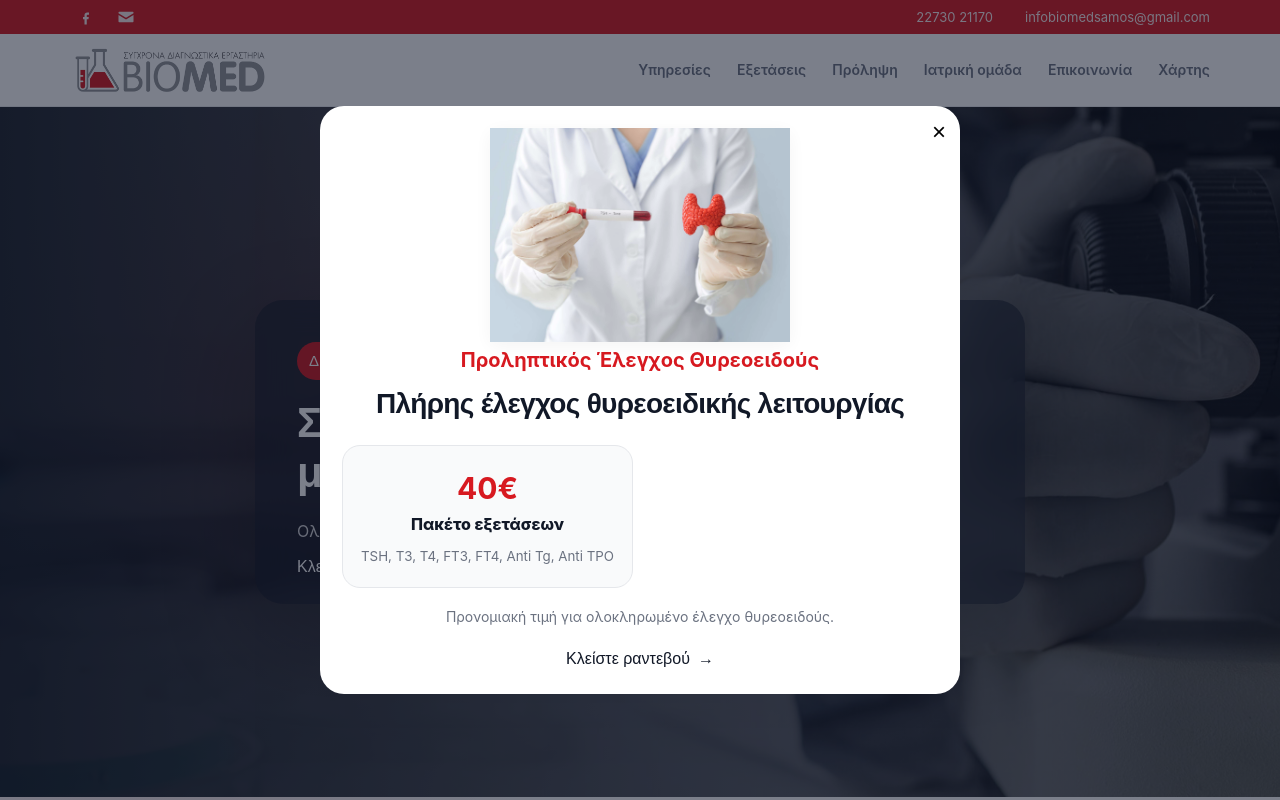
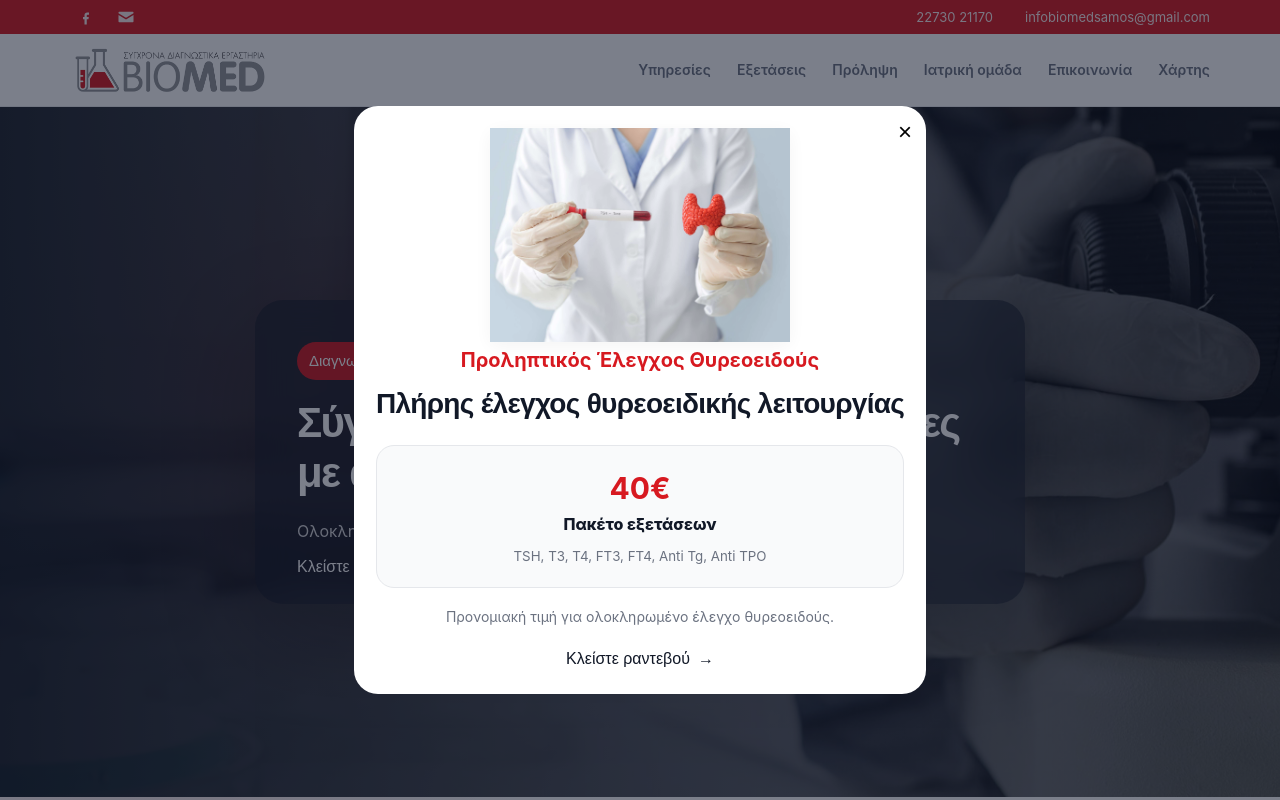
Before and after one commit to makiskollias/biomedsamos, a FastAPI app: page / in a window 1280 px wide. Run offline with FastAPI, Linux system fonts and the light colour scheme.

Commit message:
αλλαγες στο popup και κεντραρισμα

```diff
--- a/static/css/popup.css
+++ b/static/css/popup.css
@@ -67,7 +67,7 @@
 
 .promo-popup__offers {
   display: grid;
-  grid-template-columns: repeat(2, 1fr);
+  grid-template-columns: repeat(1, 1fr);
   gap: 14px;
 }
 
```
